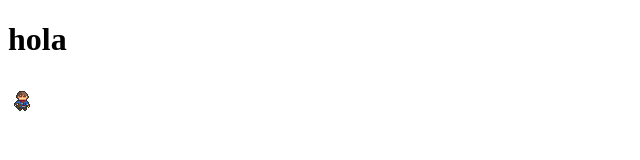
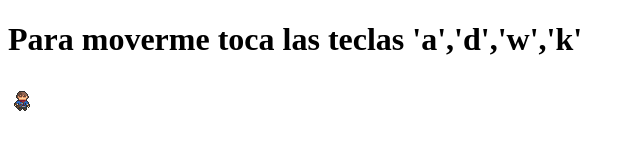
Before and after one commit to dbarrerapalacios/animacion-sprite-pruebas, a plain HTML site: page index.html in a window 1280 px wide. Shown: the whole page, without its empty margins (0-640 px from the left). Drawn offline with Linux system fonts and the light colour scheme.

Commit message:
se agrego insttrucciones

```diff
--- a/index.html
+++ b/index.html
@@ -5,10 +5,10 @@
     <meta http-equiv="X-UA-Compatible" content="IE=edge">
     <meta name="viewport" content="width=device-width, initial-scale=1.0">
     <link rel="stylesheet" href="assets/css/player.css">
-    <title>Document</title>
+    <title>Sprite</title>
 </head>
 <body>
-    <h1>hola</h1>
+    <h1>Para moverme toca las teclas 'a','d','w','k'</h1>
     <div id="personaje" class="personje parado-derecha"></div>
 </body>
 <script src="assets/js/animated.js" defer></script>
```
